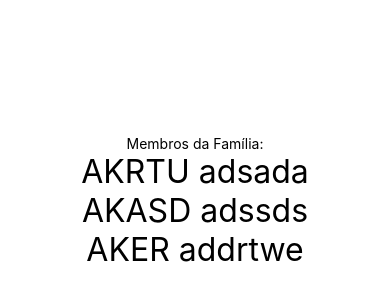
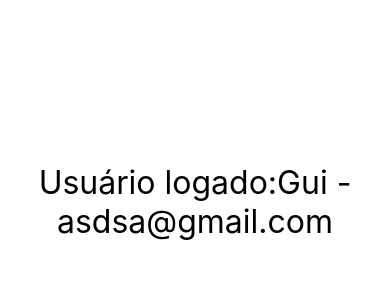
Before and after one commit to gabibecker/ReactNative, a React Native app: screen / in a window 390 px wide. Shown: the part 220-520 px from the top of the page. Built offline with nearby package versions, Linux system fonts and the light colour scheme.

Commit message:
rendenização condicional #02

```diff
--- a/src/App.tsx
+++ b/src/App.tsx
@@ -13,16 +13,19 @@
 // import Pai from './indireta/Pai';
 // import Diferenciar from './components/Diferenciar';
 // import ParImpar from './components/ParImpar';
-import Pai from './relacao/Pai';
-import Filho from './relacao/Filho';
+// import Pai from './relacao/Pai';
+// import Filho from './relacao/Filho';
+import UsuarioLogado from './components/UsuarioLogado';
 
 export default () => (
     <SafeAreaView style={style.App}>
-        <Pai>
+        <UsuarioLogado usuario={{nome: 'Gui', email: 'asdsa@gmail.com'}}/>
+        <UsuarioLogado usuario={{nome: 'Ao', email: ''}}/>
+        {/* <Pai>
             <Filho nome = "AKRTU" sobrenome= "adsada"/>
             <Filho nome = "AKASD" sobrenome= "adssds"/>
             <Filho nome = "AKER" sobrenome= "addrtwe"/>
-        </Pai>
+        </Pai> */}
         {/* <ParImpar num = {3}/> */}
         {/* <Diferenciar/> */}
         {/* <ContadorV2 /> */}
--- /dev/null
+++ b/src/components/If.tsx
@@ -0,0 +1,7 @@
+export default props => {
+    if(props.teste) {
+        return props.children
+    } else {
+        return false
+    }
+}
--- /dev/null
+++ b/src/components/UsuarioLogado.tsx
@@ -0,0 +1,16 @@
+import React from 'react';
+import { Text } from 'react-native';
+import estilo from './estilo';
+import If from './If';
+
+export default props => {
+    const usuario = props.usuario || {};
+    return (
+        <If teste = {usuario && usuario.nome && usuario.email}>
+        <Text style={estilo.fontG}>
+            Usuário logado:
+            {usuario.nome} - {usuario.email}
+        </Text>
+        </If>
+    );
+};
--- a/src/relacao/Pai.js
+++ b/src/relacao/Pai.js
@@ -1,5 +1,4 @@
 import React from 'react';
-import Filho from './Filho';
 import { Text } from 'react-native';
 
 export default props => {
```
